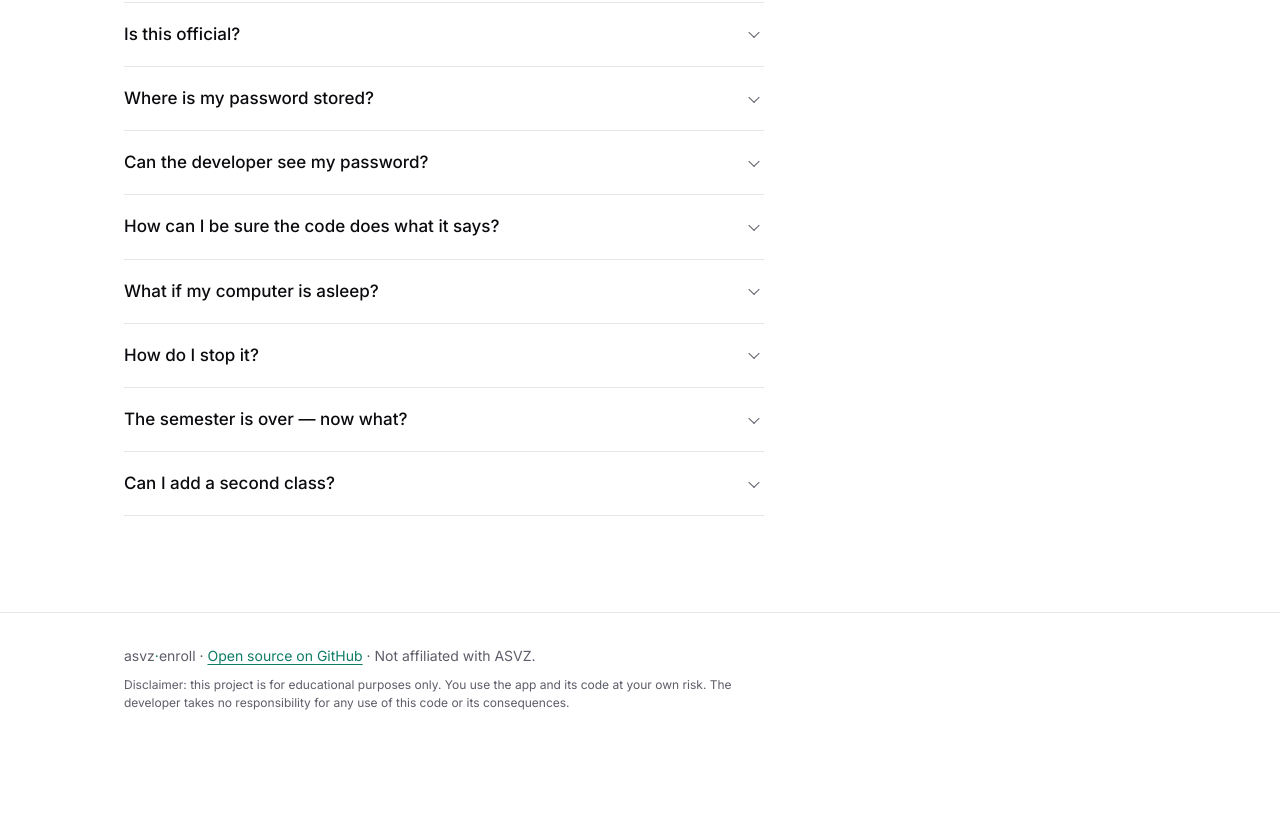
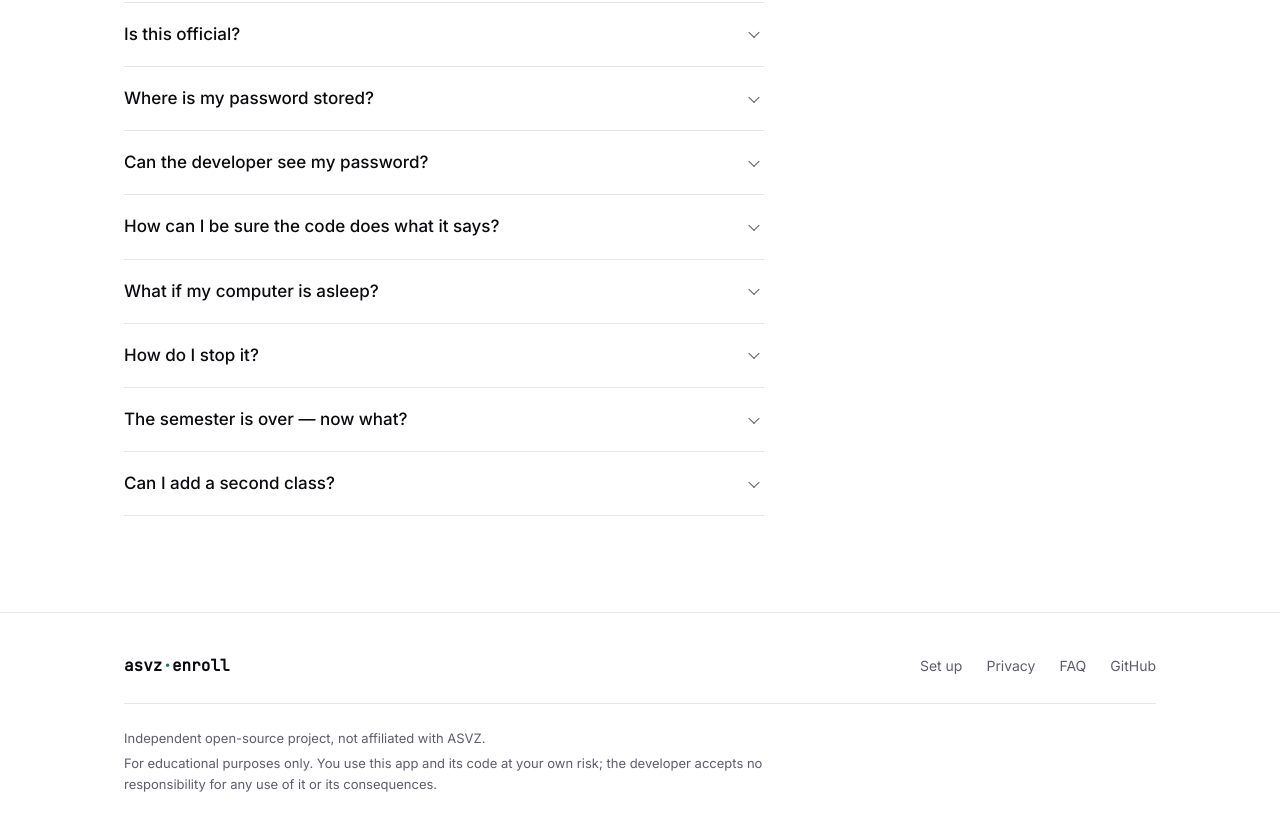
Before and after one commit to danyk20/ASVZ-enrollment, a plain HTML site: page docs/index.html in a window 1280 px wide. Shown: the part 3027-3857 px from the top of the page. Before the commit the page ends 3779 px from the top, so only its background shows below. Drawn offline with Linux system fonts and the light colour scheme.

Commit message:
Redesign the website footer with a fine-print legal row
Co-Authored-By: Claude Opus 5.5 <noreply@anthropic.com>

```diff
--- a/docs/index.html
+++ b/docs/index.html
@@ -237,8 +237,19 @@ Enrolled: Manege: Akrobatik, Wed 02 Dec 19:15, place 3.
 
 <footer class="site-footer">
   <div class="container">
-    <p>asvz<span class="dot">&middot;</span>enroll &middot; <a href="https://github.com/danyk20/ASVZ-enrollment">Open source on GitHub</a> &middot; Not affiliated with ASVZ.</p>
-    <p class="disclaimer">Disclaimer: this project is for educational purposes only. You use the app and its code at your own risk. The developer takes no responsibility for any use of this code or its consequences.</p>
+    <div class="footer-top">
+      <a class="wordmark" href="#top" aria-label="asvz-enroll, back to top">asvz<span class="dot">&middot;</span>enroll</a>
+      <nav class="footer-links" aria-label="Footer">
+        <a href="#setup">Set up</a>
+        <a href="#trust">Privacy</a>
+        <a href="#faq">FAQ</a>
+        <a href="https://github.com/danyk20/ASVZ-enrollment">GitHub</a>
+      </nav>
+    </div>
+    <div class="footer-legal">
+      <p>Independent open-source project, not affiliated with ASVZ.</p>
+      <p>For educational purposes only. You use this app and its code at your own risk; the developer accepts no responsibility for any use of it or its consequences.</p>
+    </div>
   </div>
 </footer>
 
--- a/docs/styles.css
+++ b/docs/styles.css
@@ -807,10 +807,56 @@ pre,
 
 .site-footer {
   margin-top: 96px;
-  padding: 32px 0 40px;
+  padding: 40px 0 48px;
   border-top: 1px solid var(--border);
   color: var(--muted);
   font-size: 0.875rem;
+}
+
+.footer-top {
+  display: flex;
+  flex-wrap: wrap;
+  align-items: center;
+  justify-content: space-between;
+  gap: 16px 32px;
+}
+
+.footer-top .wordmark {
+  color: var(--text);
+  text-decoration: none;
+}
+
+.footer-links {
+  display: flex;
+  flex-wrap: wrap;
+  gap: 8px 24px;
+}
+
+.footer-links a {
+  color: var(--muted);
+  text-decoration: none;
+  transition: color 150ms ease;
+}
+
+.footer-links a:hover {
+  color: var(--text);
+}
+
+.footer-legal {
+  margin-top: 24px;
+  padding-top: 24px;
+  border-top: 1px solid var(--border);
+  font-size: 0.8125rem;
+  line-height: 1.6;
+}
+
+.footer-legal p {
+  margin: 0;
+  max-width: 720px;
+}
+
+.footer-legal p + p {
+  margin-top: 4px;
 }
 
 /* Layout for wider screens */
@@ -961,12 +1007,3 @@ pre,
     display: none;
   }
 }
-
-/* Disclaimer at the very bottom */
-
-.disclaimer {
-  margin-top: 8px;
-  max-width: 640px;
-  font-size: 0.75rem;
-  line-height: 1.5;
-}
```
